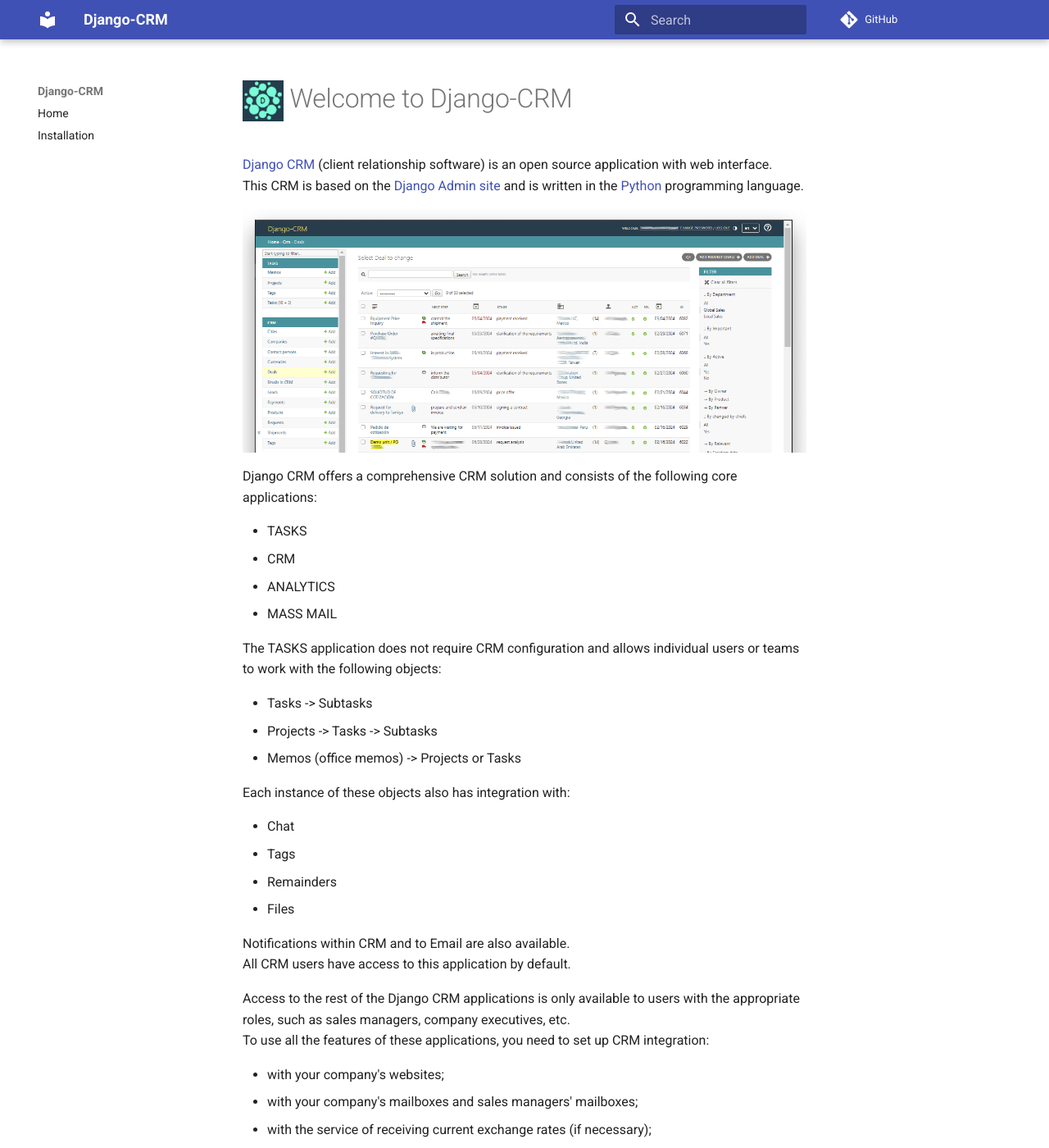
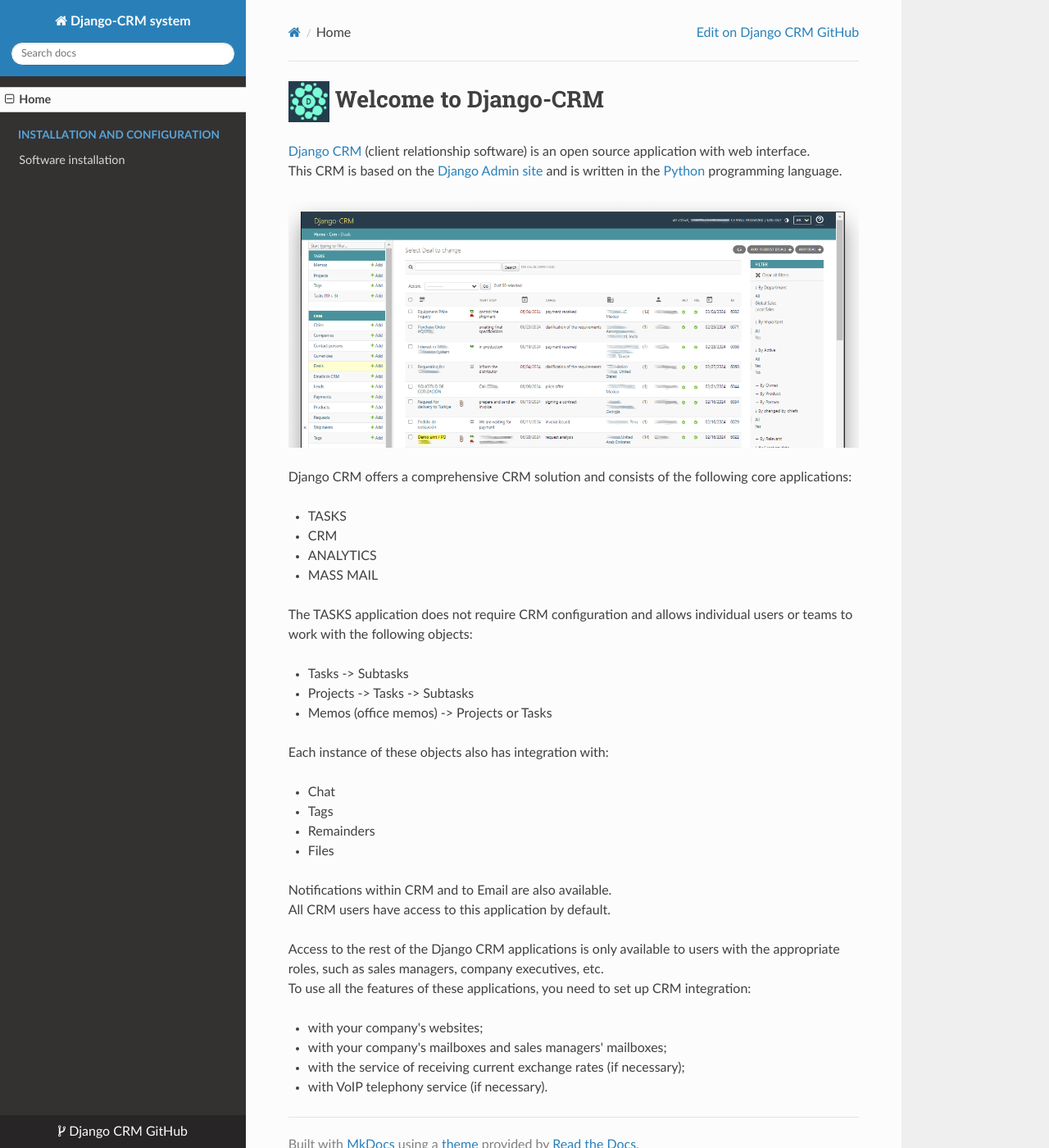
Before and after one commit to tylerbuildss/Django-CRM, an MkDocs documentation site: the page built from docs/site/index.md, in a window 1280 px wide and 1400 px high. Shown: the whole window at 82% size. Built offline with MkDocs 1.6.1, drawn with Linux system fonts in a browser that asks for light colours; nearby versions of some CDN libraries; comment, search, counter and statistics services are not loaded; part of the change alters nothing that is shown; some of the changed text lies outside the part shown.

Commit message:
Update mkdocs.yml

```diff
--- a/mkdocs.yml
+++ b/mkdocs.yml
@@ -1,27 +1,56 @@
-site_name: Django-CRM
+site_name: Django-CRM system
 
 # Set the site URL by using a Read the Docs environment variable:
 # https://docs.readthedocs.io/en/stable/reference/environment-variables.html
 # site_url: !ENV READTHEDOCS_CANONICAL_URL
 
-# site_description: 'A short description of my project'
+site_description: 'Django CRM is written in Python as open source software package, offers a vast suite CRM solutions, giving companies with all the essential tools to manage sales and workflows efficiently within one unified CRM platform.'
 repo_url: https://github.com/DjangoCRM/django-crm
+repo_name: Django CRM GitHub
+site_author: Vadym Kharchenko
 
+docs_dir: 'docs/site'
 
-# Set the Material for MkDocs theme
 theme:
-  name: material
+  name: readthedocs
+  # name: material
+  favicon: img/favicon.ico
   # https://squidfunk.github.io/mkdocs-material/customization/
-  # custom_dir: docs/overrides
+  custom_dir: docs/site/overrides/
+  features:
+    - navigation.indexes
 
 nav:
   - Home: index.md
-  - Installation: site/installation.md
+  - Installation and configuration:
+    - Software installation: installation.md
+#    - Settings of Django CRM: django_crm_settings.md
+#    - Start CRM using the embedded server: start_crm.md
+#    - Updating Django CRM software: updating_crm.md
+#    - Adding CRM users: adding_crm_users.md
+#    - Setting up adding commercial requests: setting_up_adding_requests.md
+#    - Setting up email accounts: setting_up_email_accounts.md
+#    - IMAP4 protocol client: imap4_protocol_client.md
+#    - Adding products, services and goods: adding_products_and_services.md
+#    - Currencies: currencies.md
+#    - Newsletter mailing: newsletter_mailing.md
+#    - VoIP telephony and messengers: voip_telephony_and_messengers.md
+#    - Translate the Django CRM interface: translate_django_crm.md
 
 # Include extra CSS to make some style adjustments
 extra_css:
-  - site/css/readthedocs.css
+  - css/readthedocs.css
 
 # Include extra JS to set up Read the Docs addons integrations
 extra_javascript:
-  - site/js/readthedocs.js
+  - js/readthedocs.js
+
+exclude_docs: |
+  installation_and_configuration_guide.md
+  crm_system_overview.md
+  django-crm_user_guide.md
+  /requirements.txt  # Top-level "docs/requirements.txt".
+
+validation:
+  links:
+    absolute_links: relative_to_docs
```
